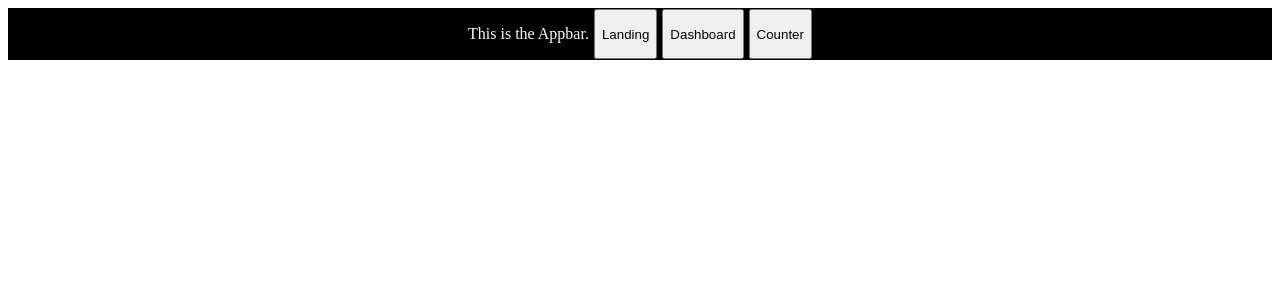
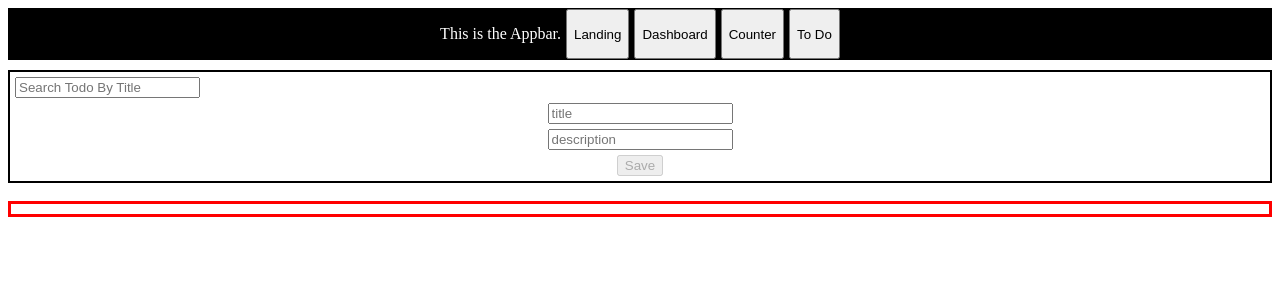
Before and after one commit to rajneesh069/react.js-lazy-loading, a React (Vite) app: page /todo in a window 1280 px wide. Shown: the top 300 px of the page. Built offline with nearby package versions, Linux system fonts and the light colour scheme; the HTML template or start-up script is replaced by a standard one.

Commit message:
create a todo app using recoil with a search functionality, it's just frontend

```diff
--- a/package.json
+++ b/package.json
@@ -13,11 +13,13 @@
     "react": "^18.2.0",
     "react-dom": "^18.2.0",
     "react-router-dom": "^6.23.1",
-    "recoil": "^0.7.7"
+    "recoil": "^0.7.7",
+    "uuid": "^9.0.1"
   },
   "devDependencies": {
     "@types/react": "^18.2.66",
     "@types/react-dom": "^18.2.22",
+    "@types/uuid": "^9.0.8",
     "@typescript-eslint/eslint-plugin": "^7.2.0",
     "@typescript-eslint/parser": "^7.2.0",
     "@vitejs/plugin-react": "^4.2.1",
--- a/src/App.tsx
+++ b/src/App.tsx
@@ -7,6 +7,8 @@ import Loading from "./components/Loading";
 import Counter from "./components/Counter";
 // import { CountContext } from "./components/CounterContext";
 import { RecoilRoot } from "recoil";
+import Todo from "./components/Todo";
+
 function App() {
   // const [count, setCount] = useState<number>(0);
   return (
@@ -41,6 +43,7 @@ function App() {
                 </div>
               }
             />
+            <Route element={<Todo />} path="/todo" />
           </Routes>
         </BrowserRouter>
       </RecoilRoot>
--- a/src/components/Appbar.tsx
+++ b/src/components/Appbar.tsx
@@ -37,6 +37,14 @@ export default function Appbar() {
       >
         Counter
       </button>
+
+      <button
+        onClick={() => {
+          navigate("/todo");
+        }}
+      >
+        To Do
+      </button>
     </div>
   );
 }
--- a/src/components/ShowCount.tsx
+++ b/src/components/ShowCount.tsx
@@ -3,7 +3,7 @@
 
 import { useRecoilValue } from "recoil";
 // import { countAtom } from "../store/atoms/countAtom";
-import { countSelector, evenSelector } from "../store/selectors/countSelector";
+import { countSelector, evenSelector } from "../store/selectors/countSelectors";
 
 export default function ShowCount() {
   // const { count } = useContext(CountContext);
--- /dev/null
+++ b/src/components/ShowToDo.tsx
@@ -0,0 +1,44 @@
+import { useRecoilState, useRecoilValue } from "recoil";
+import { toDo, todos } from "../store/selectors/todoSelectors";
+import { todo, todoAtom } from "../store/atoms/todoAtom";
+
+export default function ShowToDo() {
+  const allToDos: todo[] = useRecoilValue(todos);
+  const searchedTodos: todo[] = useRecoilValue(toDo);
+  return (
+    <div style={{ border: "3px solid red", padding: 5 }}>
+      {searchedTodos.length !== 0
+        ? searchedTodos.map((todo) => (
+            <TodoCard key={todo.id} id={todo.id} todo={todo} />
+          ))
+        : allToDos.map((todo) => (
+            <TodoCard key={todo.id} todo={todo} id={todo.id} />
+          ))}
+    </div>
+  );
+}
+
+function TodoCard({ id, todo }: { id: string | null; todo: todo }) {
+  const [todos, setTodos] = useRecoilState(todoAtom);
+  return (
+    <div
+      style={{
+        display: "flex",
+        marginBottom: 4,
+        flexDirection: "column",
+        border: "2px solid lightblue",
+        gap: 2,
+      }}
+    >
+      <p>id : {id}</p>
+      <p>title : {todo.title}</p> <p> description : {todo.description}</p>
+      <button
+        onClick={() => {
+          setTodos(todos.filter((todo) => todo.id !== id));
+        }}
+      >
+        Delete ToDo
+      </button>
+    </div>
+  );
+}
--- /dev/null
+++ b/src/components/Todo.tsx
@@ -0,0 +1,22 @@
+import ShowToDo from "./ShowToDo";
+import TodoInput from "./TodoInput";
+
+export default function Todo() {
+  return (
+    <main
+      style={{
+        // display: "flex",
+        // flexDirection: "column",
+        // justifyContent: "center",
+        // alignContent: "center",
+        // alignItems: "center",
+        // height: "100%",
+        gap: 5,
+      }}
+    >
+      <TodoInput />
+      <br />
+      <ShowToDo />
+    </main>
+  );
+}
--- /dev/null
+++ b/src/components/TodoInput.tsx
@@ -0,0 +1,77 @@
+import { useState } from "react";
+import { searchTodoAtom, todo, todoAtom } from "../store/atoms/todoAtom";
+import { useSetRecoilState } from "recoil";
+import { v4 as uuidv4 } from "uuid";
+
+export default function TodoInput() {
+  const [inputVal, setInputVal] = useState<todo>({
+    title: "",
+    description: "",
+    id: null,
+  });
+  const findTodo = useSetRecoilState(searchTodoAtom);
+  const setTodos = useSetRecoilState(todoAtom);
+  return (
+    <div
+      style={{
+        justifyContent: "center",
+        display: "flex",
+        flexDirection: "column",
+        alignContent: "center",
+        alignItems: "center",
+        height: "100%",
+        gap: 5,
+        marginTop: 10,
+        border: "2px solid black",
+        padding: 5,
+      }}
+    >
+      <div style={{ alignSelf: "flex-start" }}>
+        <input
+          style={{ marginRight: 2 }}
+          placeholder="Search Todo By Title"
+          onChange={(event) => {
+            const { value } = event.target;
+            findTodo(value);
+          }}
+        />
+      </div>
+      <input
+        placeholder="title"
+        onChange={(event) => {
+          const { value } = event.target;
+          setInputVal({
+            ...inputVal,
+            title: value,
+            id: uuidv4(),
+          });
+        }}
+        value={inputVal.title}
+      />
+      <input
+        placeholder="description"
+        onChange={(event) => {
+          const { value } = event.target;
+          setInputVal({
+            ...inputVal,
+            description: value,
+          });
+        }}
+        value={inputVal.description}
+      />
+      <button
+        disabled={!inputVal.id}
+        onClick={() => {
+          if (inputVal.id !== null) setTodos((todos) => [...todos, inputVal]);
+          setInputVal({
+            title: "",
+            description: "",
+            id: null,
+          });
+        }}
+      >
+        Save
+      </button>
+    </div>
+  );
+}
--- a/src/store/atoms/countAtom.ts
+++ b/src/store/atoms/countAtom.ts
@@ -1,6 +1,6 @@
 import { atom } from "recoil";
 
-export const countAtom = atom({
+export const countAtom = atom<number>({
   key: "countAtom",
   default: 0,
 });
--- /dev/null
+++ b/src/store/atoms/todoAtom.ts
@@ -0,0 +1,17 @@
+import { atom } from "recoil";
+
+export interface todo {
+  id: string | null;
+  title: string;
+  description: string;
+}
+
+export const todoAtom = atom<todo[]>({
+  key: "todoAtom",
+  default: [],
+});
+
+export const searchTodoAtom = atom<todo["title"]>({
+  key: "searchTodoAtom",
+  default: "",
+});
--- /dev/null
+++ b/src/store/selectors/todoSelectors.ts
@@ -0,0 +1,21 @@
+import { selector } from "recoil";
+import { searchTodoAtom, todo, todoAtom } from "../atoms/todoAtom";
+
+export const todos = selector<todo[]>({
+  key: "todos",
+  get: ({ get }) => {
+    const state = get(todoAtom);
+    return state;
+  },
+});
+
+export const toDo = selector<todo[]>({
+  key: "toDo",
+  get: ({ get }) => {
+    const todos = get(todoAtom);
+    const requiredTodoTitle = get(searchTodoAtom);
+    return todos.filter(
+      (todo) => requiredTodoTitle && todo.title.includes(requiredTodoTitle)
+    );
+  },
+});
```
Also changed, not shown: src/store/selectors/countSelectors.ts (renamed from src/store/selectors/countSelector.ts), 1 other file (tests, documents, lock files or other folders).
